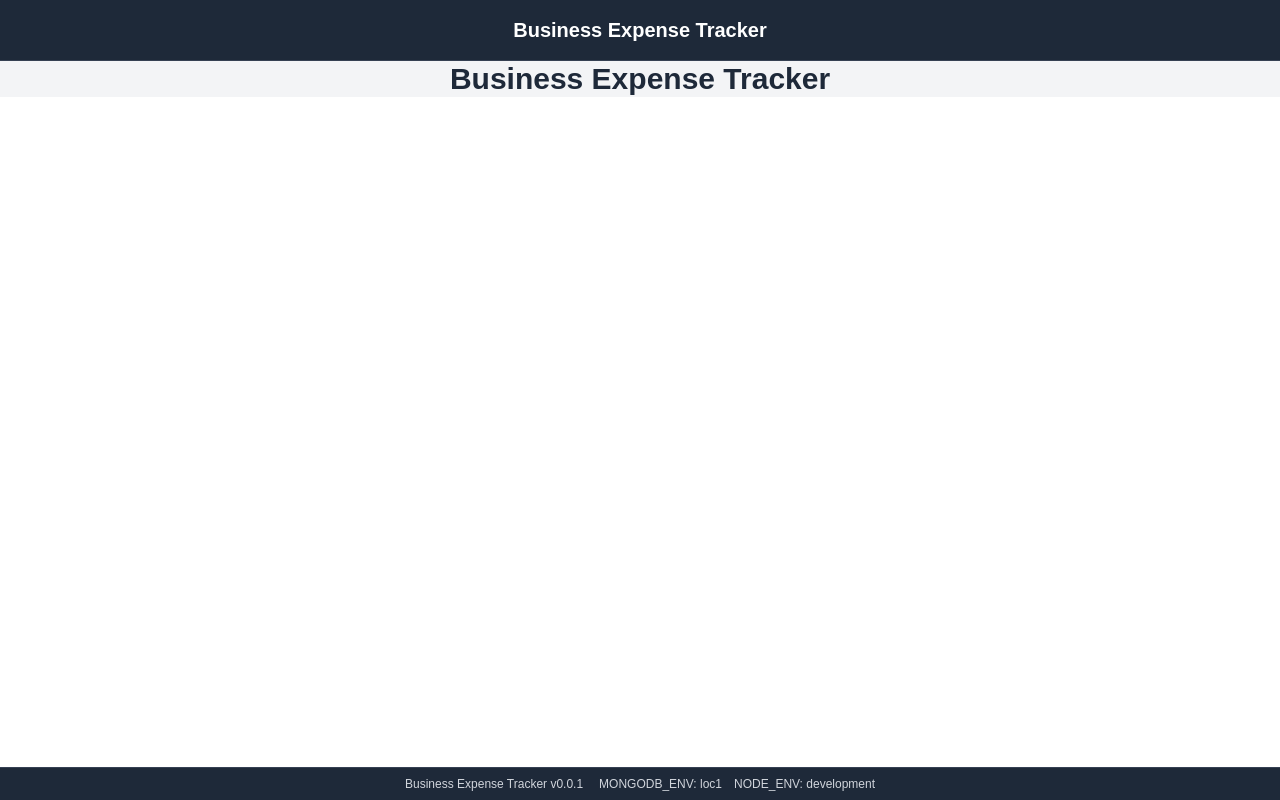
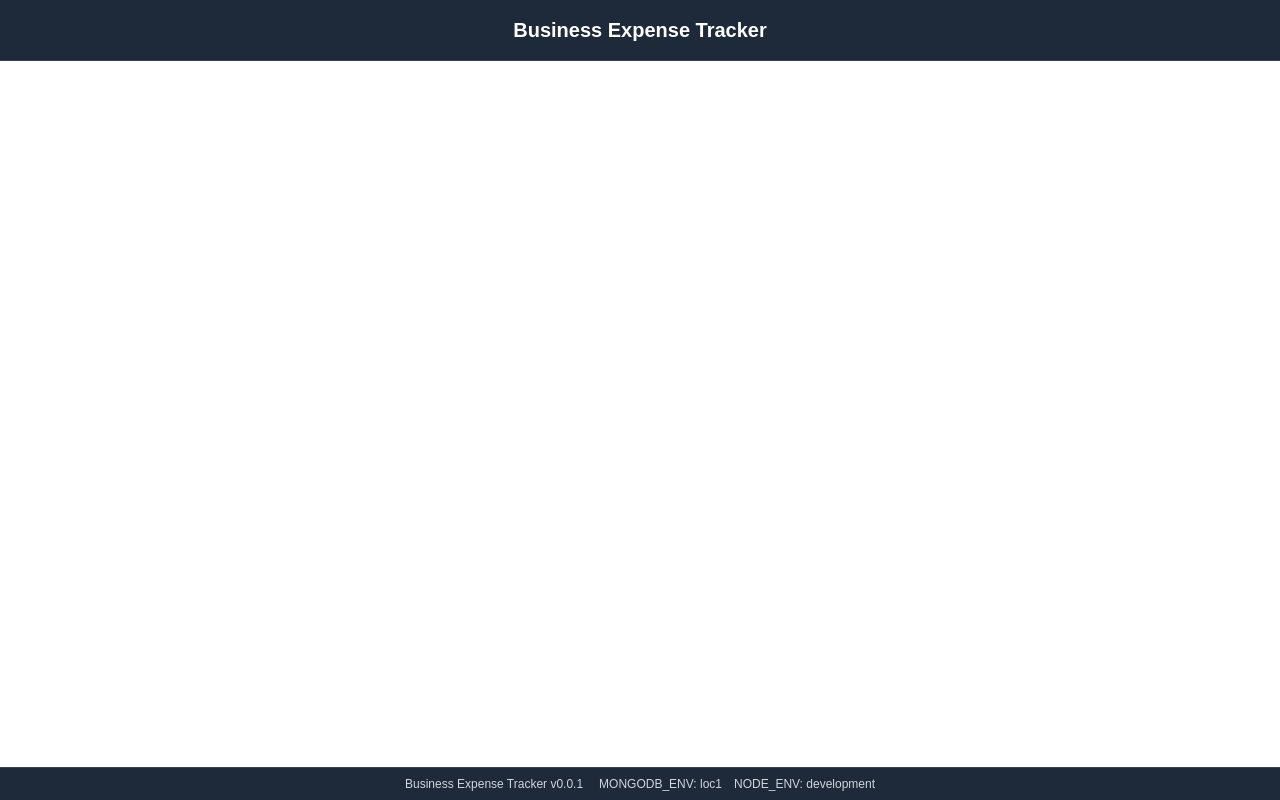
Before and after one commit to aarshps/business-expense-tracker, a Next.js app: page / in a window 1280 px wide. Built offline with nearby package versions, Linux system fonts and the light colour scheme.

Commit message:
Minimize app to only header and footer

```diff
--- a/src/app/page.tsx
+++ b/src/app/page.tsx
@@ -1,9 +1,5 @@
 export default function Home() {
   return (
-    <div className="flex items-center justify-center bg-gray-100">
-      <div className="text-center">
-        <h1 className="text-3xl font-bold text-gray-800">Business Expense Tracker</h1>
-      </div>
-    </div>
+    <div className="flex-grow"></div>
   );
 }
```
